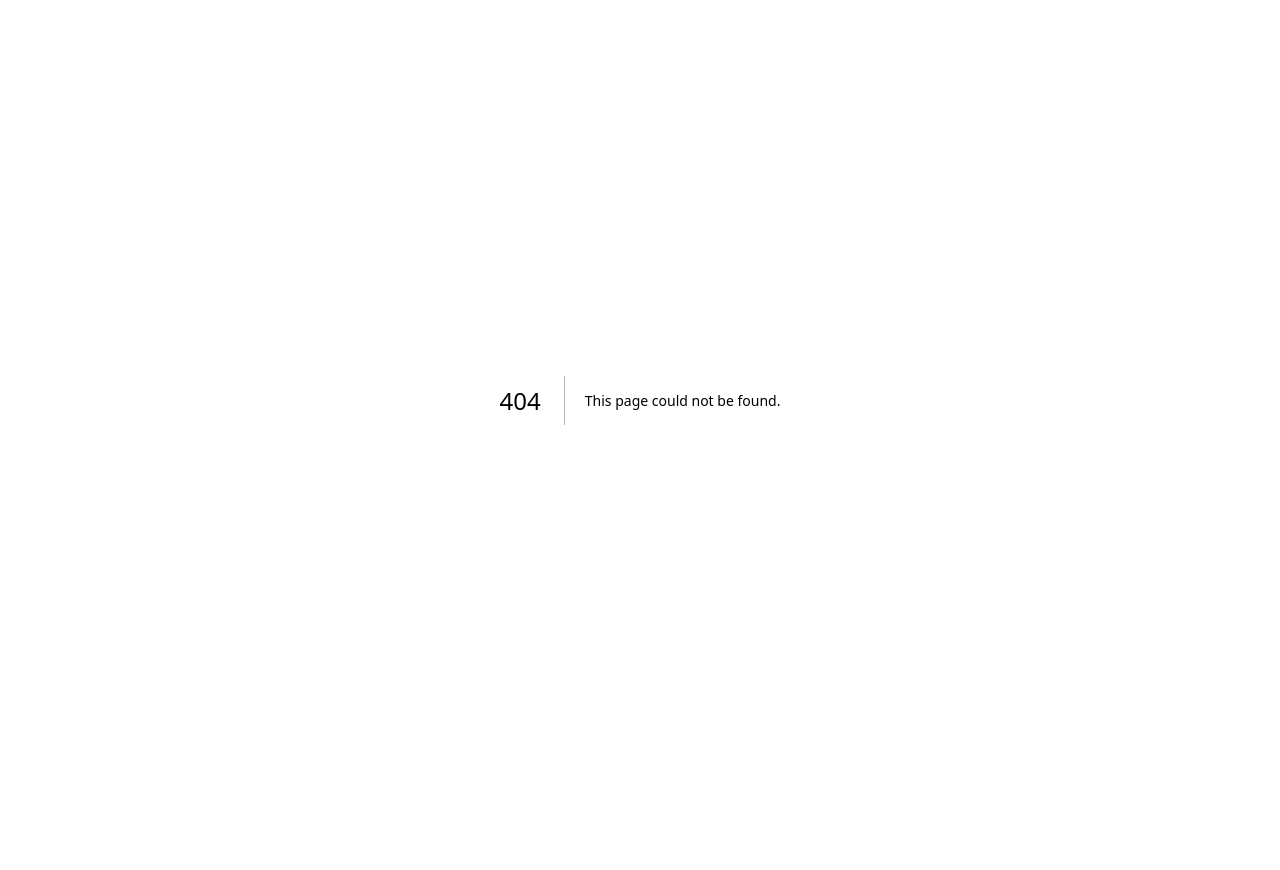
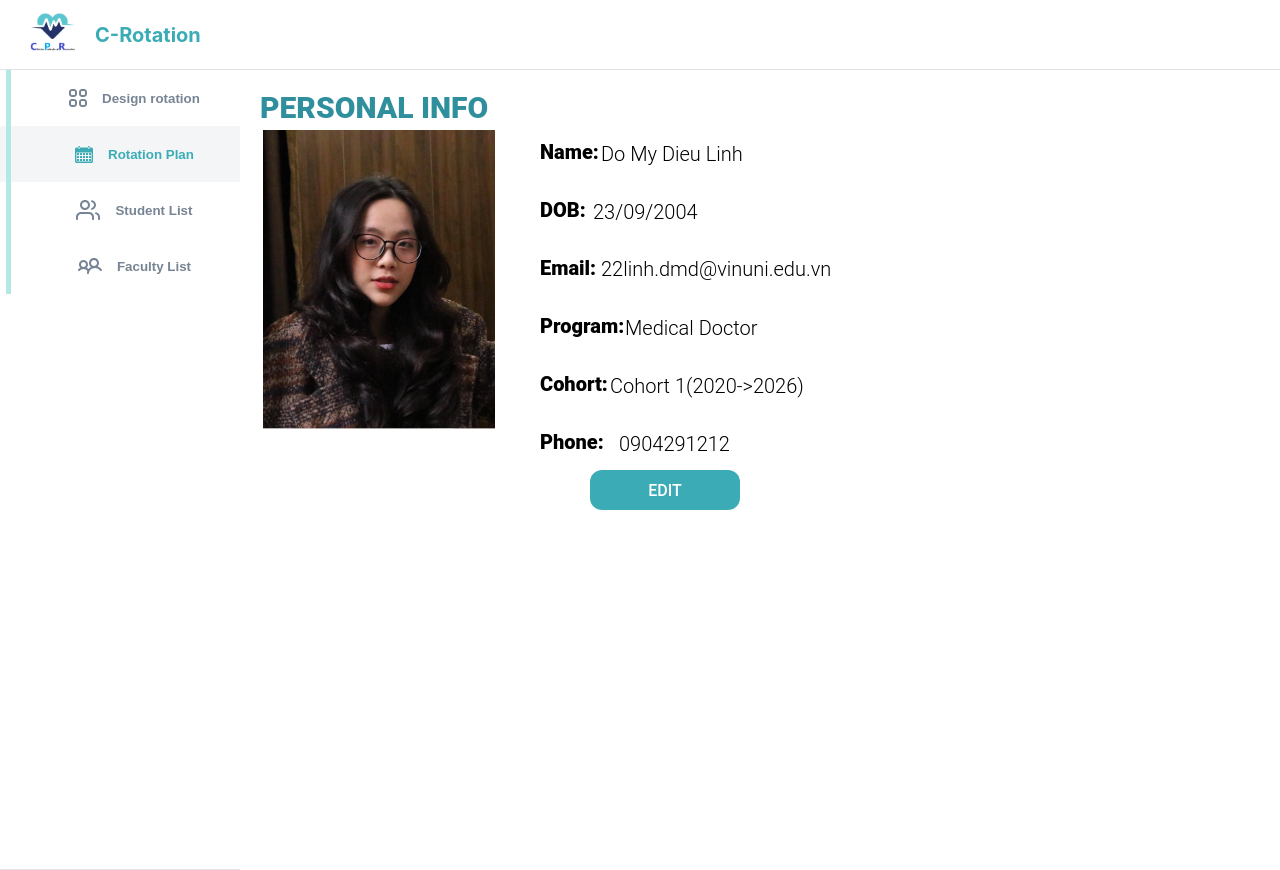
Before and after one commit to VinCPR/Casablanca-rotation, a Next.js app: page /student-profile in a window 1280 px wide. Before the commit this address had no page. Before the commit the page ends 800 px from the top, so only its background shows below. Built offline with nearby package versions, Linux system fonts and the light colour scheme.

Commit message:
StudentProfile

```diff
--- /dev/null
+++ b/pages/student-profile/index.module.css
@@ -0,0 +1,8 @@
+.profileContainer {
+    background-color: #fff;
+    height: 100vh;
+    left: 240px;
+    width: calc(100vw - 264px);
+    justify-content: center;
+    position: relative;
+  }
--- /dev/null
+++ b/pages/student-profile/index.tsx
@@ -0,0 +1,17 @@
+import StudentProfile from "../../src/containers/StudentProfile";
+import Navbar from "../../src/components/Navbar";
+import Sidebar from "../../src/components/Sidebar";
+import styles from "./index.module.css";
+export default () => {
+  return(
+    <>
+        <Navbar />
+        <div style={{ position: "relative" }}>
+        <Sidebar highlight={2} />
+            <div className={styles.profileContainer}>
+                <StudentProfile/>
+            </div>
+        </div>
+    </>
+    );
+}
--- /dev/null
+++ b/src/containers/StudentProfile/index.module.css
@@ -0,0 +1,141 @@
+.splitLeft {
+    position: absolute;
+    left: 0;
+    width: 100%;
+    height: 120px;
+  }
+
+  .splitRight {
+    position: relative;
+    left: 50%;
+    width: 30%;
+    height: 120px;
+  }
+
+  .infoHeader {
+    position: absolute;
+    top: 20px;
+    font-weight: 800;
+    font-family: "Roboto";
+    font-size: 30px;
+    color: #2f8f9d;
+    left: 20px;
+  }
+
+  .headerBottom {
+    font-weight: 800;
+    font-family: "Roboto";
+    font-size: 30px;
+    color: #2f8f9d;
+    margin-left: 15px;
+    margin-top: 250px;
+  }
+
+  .studentPhoto {
+    top: 60px;
+    left: 23px;
+    position: inherit;
+  }
+
+  .personalnfo {
+    position: inherit;
+    top: 60px;
+    left: 300px;
+  }
+
+  .contactInfo {
+    position: inherit;
+    top: 60px;
+    left: 50px;
+  }
+
+  .editBtn {
+    position: absolute;
+    top: 340px;
+    left: 50px;
+    cursor: pointer;
+    width: 150px;
+    height: 40px;
+    font-weight: 500;
+    padding: 11px 28px;
+    border-radius: 12px;
+    font-family: "Roboto";
+    font-size: 16px;
+    border: none;
+    color: #fff;
+    background: #3bacb6;
+    transition: all 0.25s ease;
+  }
+
+  .boldText {
+    top: 20px;
+    font-weight: 800;
+    font-family: "Roboto";
+    font-size: 20px;
+    color: black;
+    left: 20px;
+    margin-top: 10px;
+  }
+
+  .boldText1 {
+    font-weight: 800;
+    font-family: "Roboto";
+    font-size: 20px;
+    color: black;
+    left: 20px;
+    margin-top: 30px;
+  }
+
+  .text {
+    position: relative;
+    font-weight: 300;
+    font-family: "Roboto";
+    font-size: 20px;
+    color: black;
+  }
+
+  .input[type="text"] {
+    width: 100%;
+    padding: 12px 20px;
+    margin: 8px 0;
+    box-sizing: border-box;
+    border: 3px solid #ccc;
+    -webkit-transition: 0.5s;
+    transition: 0.5s;
+    outline: none;
+  }
+
+  .input[type="text"]:focus {
+    border: 3px solid #555;
+  }
+
+  .containerTop {
+    background-color: blue;
+    height: 50vh;
+  }
+
+  .containerBottom {
+    background-color: red;
+    height: 50vh;
+  }
+
+  .create {
+    max-width: 1100px;
+    margin-left: 15px;
+  }
+
+  .create textarea {
+    width: 100%;
+    height: 150%;
+    padding: 6px 10px;
+    margin: 10px 0;
+    border: 1px solid black;
+    box-sizing: border-box;
+    display: block;
+  }
+
+  .contentBottom {
+    top: 60px;
+    left: 23px;
+    position: inherit;
+  }
--- /dev/null
+++ b/src/containers/StudentProfile/index.tsx
@@ -0,0 +1,198 @@
+import * as React from "react";
+import styles from "./index.module.css";
+import Image from "next/image";
+export default function StudentProfile() {
+  const [image,setImage] =React.useState("/images/anhthe.png");
+  const [name, setName] = React.useState("Do My Dieu Linh");
+  const [DOB, setDOB] = React.useState("23/09/2004");
+  const [email, setEmail] = React.useState("22linh.dmd@vinuni.edu.vn");
+  const [cohort, setcohort] = React.useState("Cohort 1(2020->2026)");
+  const [program, setProgram] = React.useState(" Medical Doctor");
+  const [phone, setPhone] = React.useState("0904291212");
+  const [isEditProfile, setIsEditProfile] = React.useState(false);
+  const [isEditPhoto, setIsEditPhoto] = React.useState(false);
+
+  const changeName = (event: {
+    target: { value: React.SetStateAction<string> };
+  }) => {
+    setName(event.target.value);
+  };
+  const changeDOB = (event: {
+    target: { value: React.SetStateAction<string> };
+  }) => {
+    setDOB(event.target.value);
+  };
+  const changeEmail = (event: {
+    target: { value: React.SetStateAction<string> };
+  }) => {
+    setEmail(event.target.value);
+  };
+  const changeProgram = (event: {
+    target: { value: React.SetStateAction<string> };
+  }) => {
+    setProgram(event.target.value);
+  };
+  const changeCohort = (event: {
+    target: { value: React.SetStateAction<string> };
+  }) => {
+    setcohort(event.target.value);
+  };
+  const changePhone = (event: {
+    target: { value: React.SetStateAction<string> };
+  }) => {
+    setPhone(event.target.value);
+  };
+
+  return (
+        <div className={styles.splitLeft}>
+          <div className={styles.infoHeader}>PERSONAL INFO</div>
+          <div className={styles.studentPhoto}>
+              <div>
+                <Image
+                  src={image}
+                  alt="logo"
+                  width={232}
+                  height={299}
+                />
+                {/*<button
+                  className={styles.editBtn}
+                  onClick={() => setIsEditPhoto(true)}
+                >
+                  EDIT
+                </button>*/}
+              </div>
+          </div>
+          <div className={styles.personalnfo}>
+            {!isEditProfile ? (
+              <div>
+                <div className={styles.boldText}>
+                  Name:
+                  <div
+                    className={styles.text}
+                    style={{ top: "-22px", left: "61px" }}
+                  >
+                    {" "}
+                    {name}{" "}
+                  </div>
+                </div>
+                <div className={styles.boldText}>
+                  DOB:
+                  <div
+                    className={styles.text}
+                    style={{ top: "-22.5px", left: "53px" }}
+                  >
+                    {" "}
+                    {DOB}{" "}
+                  </div>
+                </div>
+                <div className={styles.boldText}>
+                  Email:
+                  <div
+                    className={styles.text}
+                    style={{ top: "-23px", left: "61px" }}
+                  >
+                    {" "}
+                    {email}{" "}
+                  </div>
+                </div>
+                <div className={styles.boldText}>
+                  Program:
+                  <div
+                    className={styles.text}
+                    style={{ top: "-22.5px", left: "85px" }}
+                  >
+                    {" "}
+                    {program}{" "}
+                  </div>
+                </div>
+                <div className={styles.boldText}>
+                  Cohort:
+                  <div
+                    className={styles.text}
+                    style={{ top: "-22.5px", left: "70px" }}
+                  >
+                    {" "}
+                    {cohort}{" "}
+                  </div>
+                </div>
+                <div className={styles.boldText}>
+                  Phone:
+                  <div
+                    className={styles.text}
+                    style={{ top: "-22.5px", left: "79px" }}
+                  >
+                    {" "}
+                    {phone}{" "}
+                  </div>
+                </div>
+                <button
+                  className={styles.editBtn}
+                  onClick={() => setIsEditProfile(true)}
+                >
+                  EDIT
+                </button>
+              </div>
+            ) : (
+              <div>
+                <div className={styles.boldText1} style={{ marginTop: "10px" }}>
+                  Name:
+                  <input
+                    onChange={changeName}
+                    value={name}
+                    type="text"
+                    id="fname"
+                    name="fname"
+                  ></input>
+                </div>
+                <div className={styles.boldText1}>
+                  DOB:
+                  <input
+                    onChange={changeDOB}
+                    value={DOB}
+                    type="text"
+                    id="fdob"
+                    name="fdob"
+                  ></input>
+                </div>
+                <div className={styles.boldText1}>
+                  Email:
+                  <input
+                    onChange={changeEmail}
+                    value={email}
+                    type="text"
+                    id="femail"
+                    name="femail"
+                  ></input>
+                </div>
+                <div className={styles.boldText1}>
+                  Position:
+                  <input
+                    onChange={changeProgram}
+                    value={program}
+                    type="text"
+                    id="fposition"
+                    name="fposition"
+                  ></input>
+                </div>
+                <div className={styles.boldText1}>
+                  Phone:
+                  <input
+                    onChange={changePhone}
+                    value={phone}
+                    type="text"
+                    id="fphone"
+                    name="fphone"
+                  ></input>
+                </div>
+                <button
+                  className={styles.editBtn}
+                  onClick={() => setIsEditProfile(false)}
+                >
+                  ENTER
+                </button>
+              </div>
+            )}
+          </div>
+        </div>
+  );
+}
```
Also changed, not shown: 1 other file (tests, documents, lock files or other folders).
